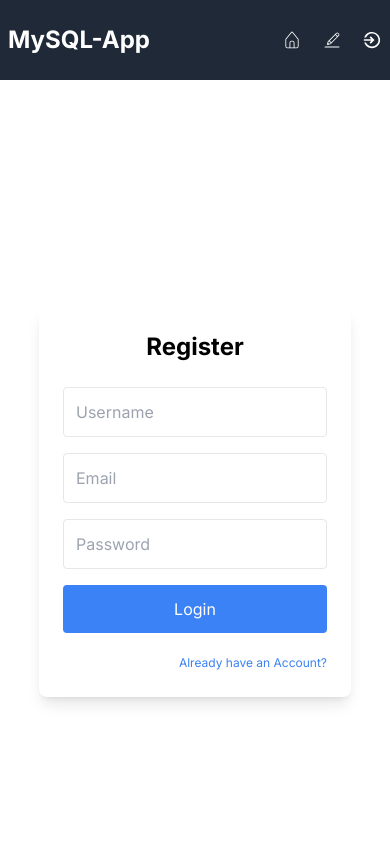
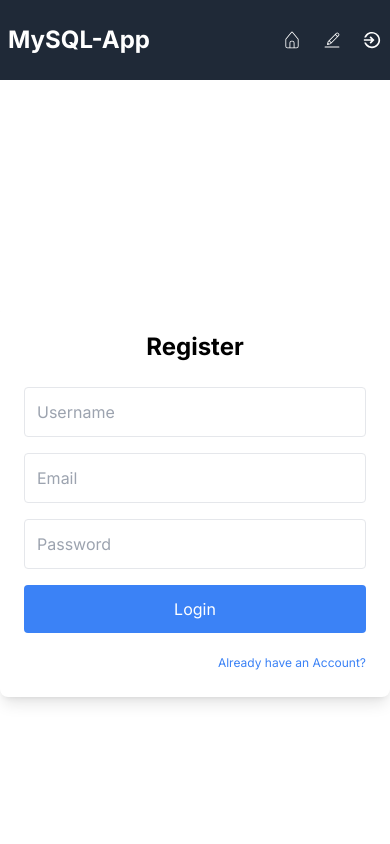
Before and after one commit to Nurlan-Bakenbaev/mysqlblog, a Next.js app: page /register in a window 390 px wide. Shown: the top 844 px of the page. Built offline with nearby package versions, Linux system fonts and the light colour scheme.

Commit message:
new file:   .prettierrc 	modified:   package-lock.json 	modified:   package.json 	modified:   src/app/layout.js 	modified:   src/app/page.js 	modified:   src/components/Categories.jsx 	new file:   src/redux/ReduxProvider.jsx 	new file:   src/redux/service/reduxApi.js 	new file:   src/redux/store.js

```diff
--- a/src/app/layout.js
+++ b/src/app/layout.js
@@ -2,23 +2,24 @@ import { Inter } from "next/font/google";
 import "./globals.css";
 import Footer from "@/components/Footer";
 import Navbar from "@/components/Navbar";
+import ReduxProvider from "@/redux/ReduxProvider";
 const inter = Inter({ subsets: ["latin"] });
-
 export const metadata = {
   title: "My Blog App",
   description: "MySQL Blog-App",
 };
-
 export default function RootLayout({ children }) {
   return (
+    <ReduxProvider>
       <html lang="en">
         <body className={inter.className}>
           <div className="min-h-screen">
             <Navbar />
-          <div className="w-[80%] mx-auto">{children}</div>
+            <div className="w-full lg:w-[80%] mx-auto">{children}</div>
           </div>
           <Footer />
         </body>
       </html>
+    </ReduxProvider>
   );
 }
--- a/src/app/page.js
+++ b/src/app/page.js
@@ -1,14 +1,79 @@
+"use client";
 import Categories from "@/components/Categories";
-import React from "react";
+import React, { useState, useEffect } from "react";
+import { useGetAllThePostsQuery } from "@/redux/service/reduxApi";
 
-const page = () => {
+const Page = () => {
+  const [page, setPage] = useState(1);
+  const [limit] = useState(5);
+
+  const { data, isError, isSuccess, isLoading } = useGetAllThePostsQuery({
+    page,
+    limit,
+  });
+
+  const truncateText = (text, maxText) => {
+    if (text.length <= maxText) {
+      return text;
+    } else {
+      return text.slice(0, maxText) + "...";
+    }
+  };
+
+  useEffect(() => {
+    if (isSuccess) {
+      console.log(data);
+    }
+  }, [isSuccess, data]);
+
   return (
-    <div>
-      <div className="flex justify-between gap-5">
+    <div className="container mx-auto p-4">
+      <div className="flex justify-between gap-5 mb-4">
         <Categories />
+      </div>
+      <div className="mt-8">
+        {isLoading && <p className="text-center">Loading...</p>}
+        {isError && (
+          <p className="text-center text-red-500">
+            There was an error loading the posts.
+          </p>
+        )}
+        {isSuccess && data && (
+          <div className="text-center">
+            <div className="flex flex-wrap justify-center gap-4">
+              {data.posts.map((post) => (
+                <div
+                  key={post.id}
+                  className="w-full sm:w-1/2 md:w-1/3 lg:w-1/4 p-4 border border-gray-300 rounded-md shadow-md hover:shadow-lg hover:bg-gray-50 transition-shadow duration-300"
+                >
+                  <h2 className="text-xl font-semibold mb-2">{post.title}</h2>
+                  <p className="text-gray-700">
+                    {truncateText(post.body, 200)}
+                  </p>
+                </div>
+              ))}
+            </div>
+            <div className="flex justify-center mt-4">
+              <button
+                className="px-4 py-2 bg-blue-500 text-white rounded-md hover:bg-blue-600 disabled:opacity-50"
+                onClick={() => setPage((prev) => Math.max(prev - 1, 1))}
+                disabled={page === 1}>
+                Previous
+              </button>
+              <div className="px-4 py-2">
+                <span className="w-[30px] h-[30px] p-2 rounded-full border bg-slate-200">{`< ${page} >`}</span>
+              </div>
+              <button
+                className="px-4 py-2 bg-blue-500 text-white rounded-md hover:bg-blue-600 disabled:opacity-50"
+                onClick={() => setPage((prev) => prev + 1)}
+                disabled={data.posts.length < limit}>
+                Next
+              </button>
+            </div>
+          </div>
+        )}
       </div>
     </div>
   );
 };
-
-export default page;
+export default Page;
--- a/src/components/Categories.jsx
+++ b/src/components/Categories.jsx
@@ -4,10 +4,11 @@ import React from "react";
 const Categories = () => {
   return (
     <div
-      className=" w-full mt-5 text-center  p-5
-    rounded-lg shadow-md hover:shadow-xl duration-300">
+      className=" w-full  mt-5 text-center  p-2 md:p-5
+    rounded-lg shadow-md hover:shadow-xl duration-300"
+    >
       <div>
-        <ul className=" flex justify-between flex-row gap-4 ">
+        <ul className=" flex justify-between flex-row md:gap-2 ">
           {CategoriesLinks.map(({ text, url }) => (
             <Link className="hover:text-blue-400 " key={text} href={url}>
               {text}
--- /dev/null
+++ b/src/redux/ReduxProvider.jsx
@@ -0,0 +1,9 @@
+"use client";
+import React from "react";
+import { Provider } from "react-redux";
+import { store } from "./store";
+const ReduxProvider = ({children}) => {
+  return <Provider store={store}>{children}</Provider>;
+};
+
+export default ReduxProvider;
--- /dev/null
+++ b/src/redux/service/reduxApi.js
@@ -0,0 +1,22 @@
+import { createApi, fetchBaseQuery } from "@reduxjs/toolkit/query/react";
+
+export const postsJsonApi = createApi({
+  reducerPath: "postsFromJson",
+  baseQuery: fetchBaseQuery({ baseUrl: "https://dummyjson.com" }),
+  endpoints: (builder) => ({
+    getAllThePosts: builder.query({
+      query: ({ page = 1, limit = 10 }) =>
+        `posts?limit=${limit}&skip=${(page - 1) * limit}`,
+      transformResponse: (response) => {
+        return {
+          posts: response.posts || [],
+          total: response.total,
+          limit: response.limit,
+          skip: response.skip,
+        };
+      },
+    }),
+  }),
+});
+
+export const { useGetAllThePostsQuery } = postsJsonApi;
--- /dev/null
+++ b/src/redux/store.js
@@ -0,0 +1,11 @@
+import { configureStore } from "@reduxjs/toolkit";
+import { setupListeners } from "@reduxjs/toolkit/query";
+import { postsJsonApi } from "./service/reduxApi";
+export const store = configureStore({
+  reducer: {
+    [postsJsonApi.reducerPath]: postsJsonApi.reducer,
+  },
+  middleware: (getDefaultMiddleware) =>
+    getDefaultMiddleware().concat(postsJsonApi.middleware),
+});
+setupListeners(store.dispatch);
```
Also changed, not shown: package.json (+6 -5 lines), 2 other files (tests, documents, lock files or other folders). Lines whose indentation alone changed are shown as unchanged.
